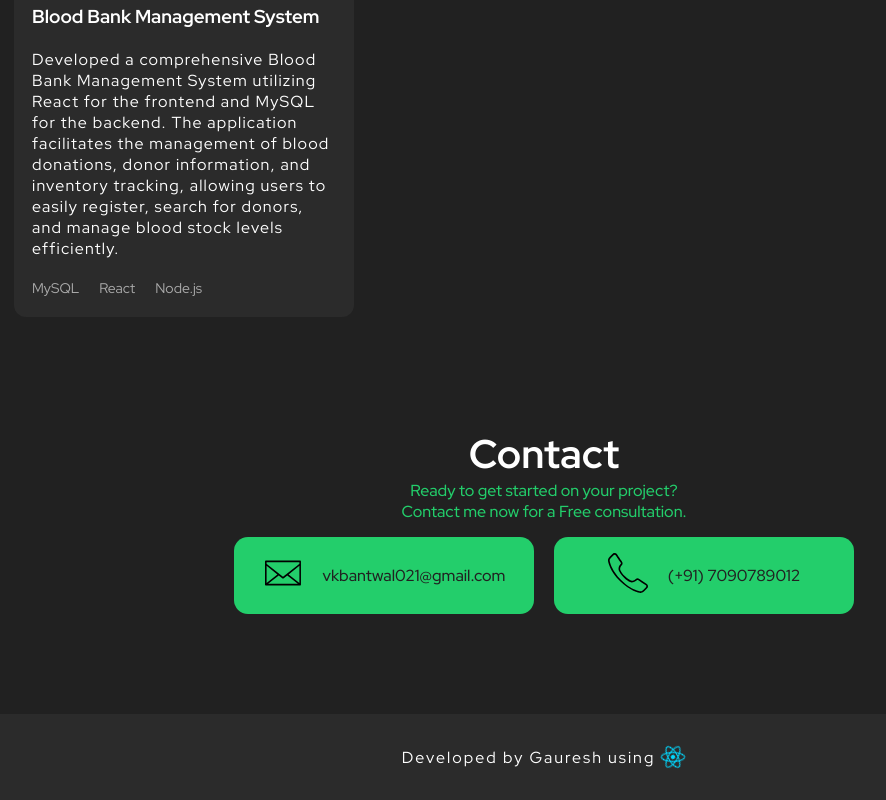
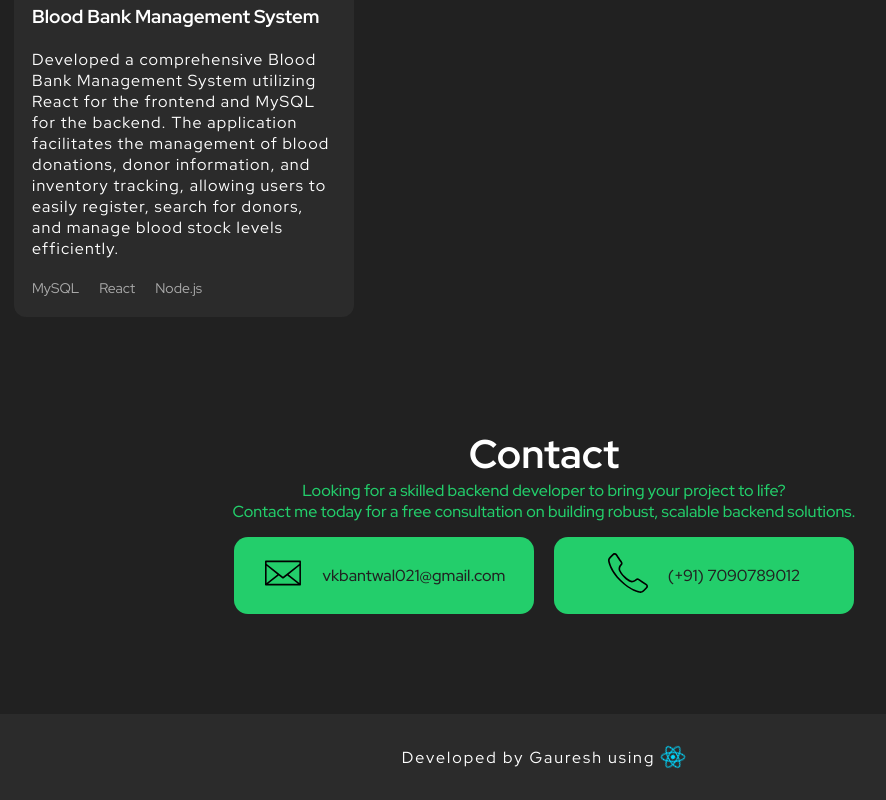
Before and after one commit to gaureshpai/Varadportfolio, a React (Create React App) app: page / in a window 1280 px wide. Shown: the part 1584-2384 px from the top of the page, without its empty margins (96-982 px from the left). Built offline with nearby package versions, Linux system fonts and the light colour scheme.

Commit message:
contact data changed

```diff
--- a/src/components/Contact/Contact.tsx
+++ b/src/components/Contact/Contact.tsx
@@ -2,22 +2,22 @@ import { Container } from "./styles";
 import emailIcon from "../../assets/email-icon.svg";
 import phoneIcon from "../../assets/phone-icon.svg"
 
-export function Contact(){
+export function Contact() {
 
-  return(
+  return (
     <Container id="contact">
       <header>
         <h2>Contact</h2>
-        <p>Ready to get started on your project? </p>
-        <p>Contact me now for a Free consultation.</p>
+        <p>Looking for a skilled backend developer to bring your project to life?</p>
+        <p>Contact me today for a free consultation on building robust, scalable backend solutions.</p>
       </header>
       <div className="contacts">
         <div>
-        <a href="mailto:vkbantwal021@gmail.com"><img src={emailIcon} alt="Email" /></a>
+          <a href="mailto:vkbantwal021@gmail.com"><img src={emailIcon} alt="Email" /></a>
           <a href="mailto:vkbantwal021@gmail.com">vkbantwal021@gmail.com</a>
         </div>
         <div>
-        <a href="tel:+917090789012"><img src={phoneIcon} alt="Phone No" /></a>
+          <a href="tel:+917090789012"><img src={phoneIcon} alt="Phone No" /></a>
           <a href="tel:+917090789012">(+91) 7090789012</a>
         </div>
       </div>
```
